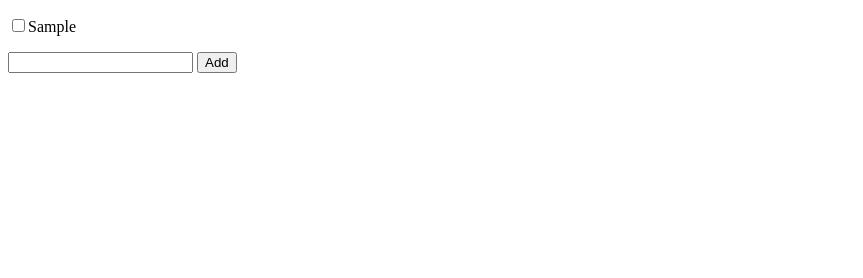
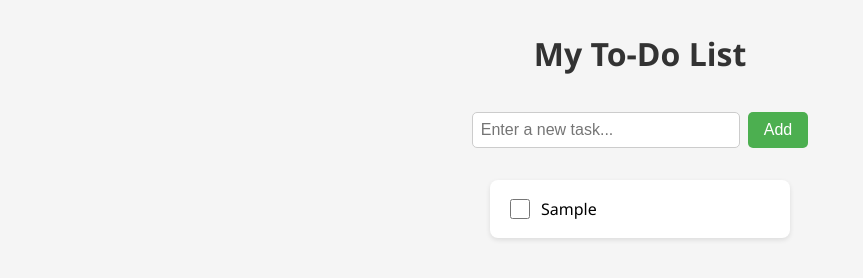
Before and after one commit to hasithaDa/todo-list-app, a website with bundled scripts: page public/index.html in a window 1280 px wide. Both pictures are taken after typing "Sample" into the empty fields and a click on the button "Add". Shown: the whole page, without its empty margins (0-863 px from the left). Built offline with nearby package versions, Linux system fonts and the light colour scheme.

Commit message:
Change UI Components

```diff
--- a/public/index.html
+++ b/public/index.html
@@ -1,23 +1,101 @@
 <!DOCTYPE html>
 <html lang="en">
   <head>
-  <meta charset="UTF-8">
-  <meta http-equiv="X-UA-Compatible" content="IE=edge">
-  <meta name="viewport" content="width=device-width, initial-scale=1.0">
+    <meta charset="UTF-8" />
+    <meta http-equiv="X-UA-Compatible" content="IE=edge" />
+    <meta name="viewport" content="width=device-width, initial-scale=1.0" />
     <script src="dist/index.js" type="module"></script>
-  <title>Document</title>
+    <title>Todo List</title>
     <style>
+      body {
+        font-family: 'Segoe UI', Tahoma, Geneva, Verdana, sans-serif;
+        background: #f5f5f5;
+        margin: 0;
+        padding: 0;
+        display: flex;
+        flex-direction: column;
+        align-items: center;
+        min-height: 100vh;
+      }
+
+      h1 {
+        margin-top: 2rem;
+        font-size: 2rem;
+        color: #333;
+      }
+
+      #new-task-form {
+        margin-top: 1rem;
+        display: flex;
+        gap: 0.5rem;
+      }
+
+      #new-task-title {
+        padding: 0.5rem;
+        font-size: 1rem;
+        border: 1px solid #ccc;
+        border-radius: 5px;
+        width: 250px;
+      }
+
+      button {
+        padding: 0.5rem 1rem;
+        font-size: 1rem;
+        border: none;
+        border-radius: 5px;
+        background-color: #4caf50;
+        color: white;
+        cursor: pointer;
+        transition: background-color 0.3s ease;
+      }
+
+      button:hover {
+        background-color: #45a049;
+      }
+
       #list {
         list-style: none;
         padding: 0;
+        margin-top: 2rem;
+        width: 300px;
+      }
+
+      #list li {
+        background: white;
+        padding: 1rem;
+        margin-bottom: 0.75rem;
+        border-radius: 8px;
+        box-shadow: 0 2px 5px rgba(0, 0, 0, 0.1);
+        display: flex;
+        align-items: center;
+        justify-content: space-between;
+      }
+
+      #list label {
+        display: flex;
+        align-items: center;
+        gap: 0.5rem;
+        width: 100%;
+      }
+
+      input[type='checkbox'] {
+        width: 20px;
+        height: 20px;
       }
     </style>
   </head>
   <body>
-  <ul id="list"></ul>
+    <h1>My To-Do List</h1>
+
     <form id="new-task-form">
-    <input type="text" id="new-task-title">
+      <input
+        type="text"
+        id="new-task-title"
+        placeholder="Enter a new task..."
+      />
       <button type="submit">Add</button>
     </form>
+
+    <ul id="list"></ul>
   </body>
 </html>
```
Lines whose indentation alone changed are shown as unchanged.
